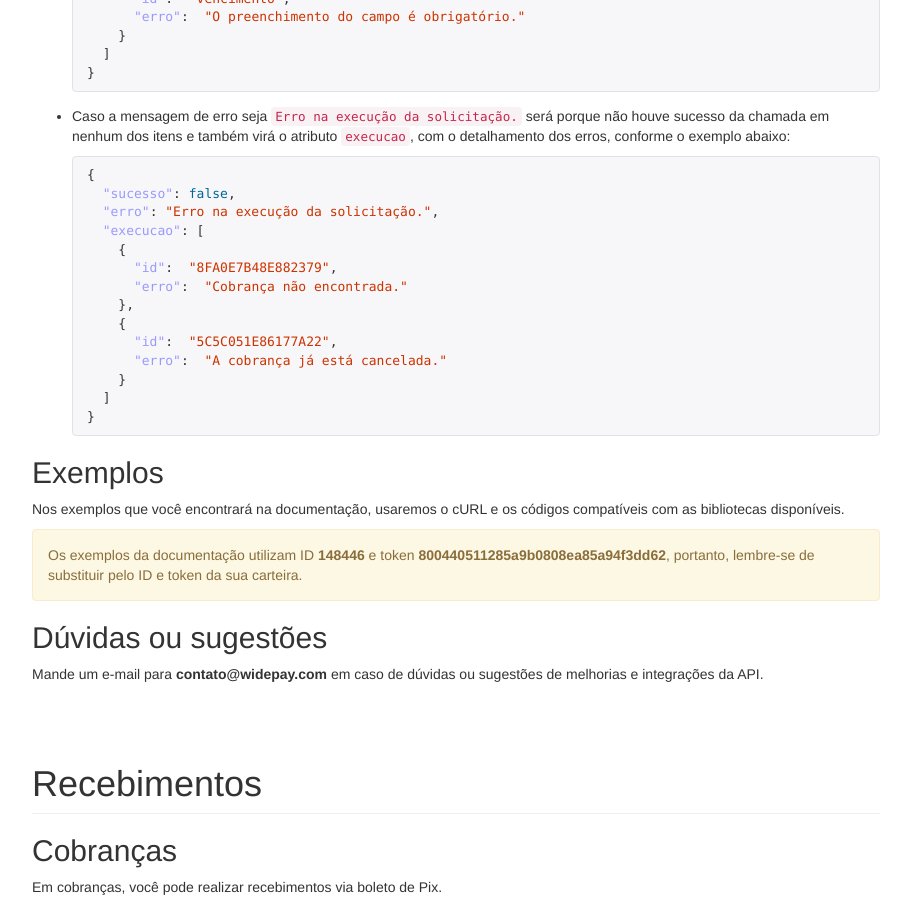
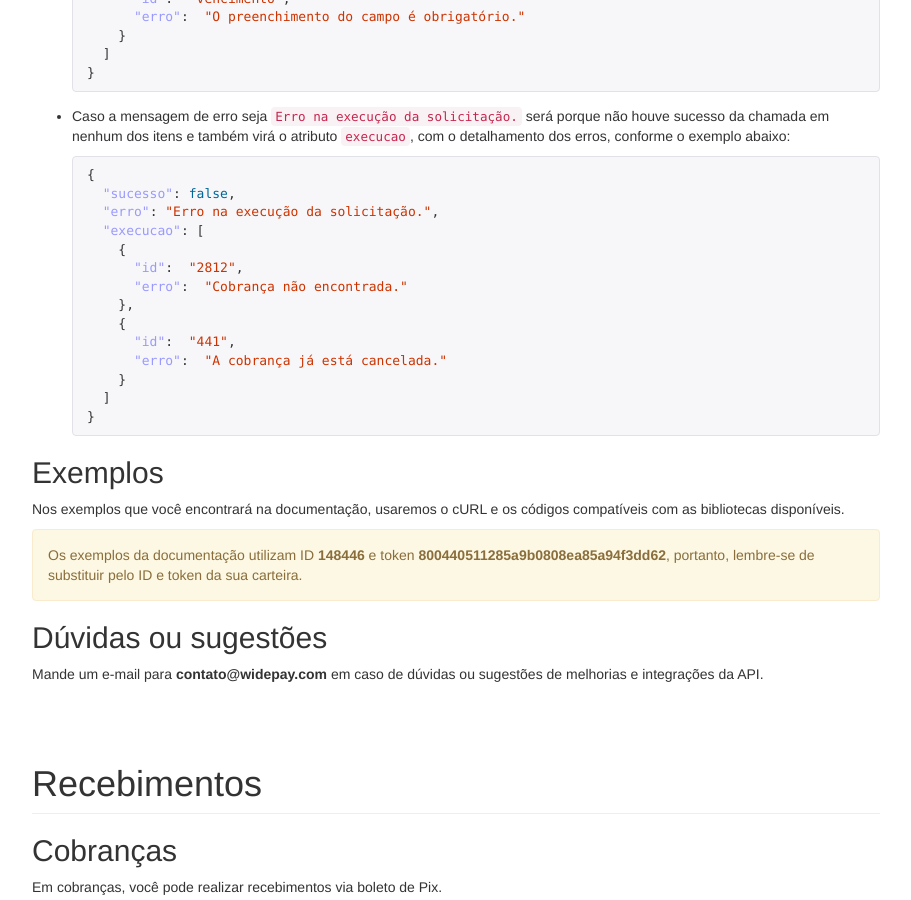
Before and after one commit to widepay/api, a Jekyll site: the page built from docs/index.html, in a window 1280 px wide and 900 px high, scrolled down 1516 px. Shown: the whole window, without its empty margins (38-949 px from the left). Built offline with Jekyll 4.4.1, drawn with Linux system fonts in a browser that asks for light colours; nearby versions of some CDN libraries.

Commit message:
Update index.html

```diff
--- a/docs/index.html
+++ b/docs/index.html
@@ -83,11 +83,11 @@ hide: true
   "erro": "Erro na execução da solicitação.",
   "execucao": [
     {
-      "id":  "8FA0E7B48E882379",
+      "id":  "2812",
       "erro":  "Cobrança não encontrada."
     },
     {
-      "id":  "5C5C051E86177A22",
+      "id":  "441",
       "erro":  "A cobrança já está cancelada."
     }
   ]
```
